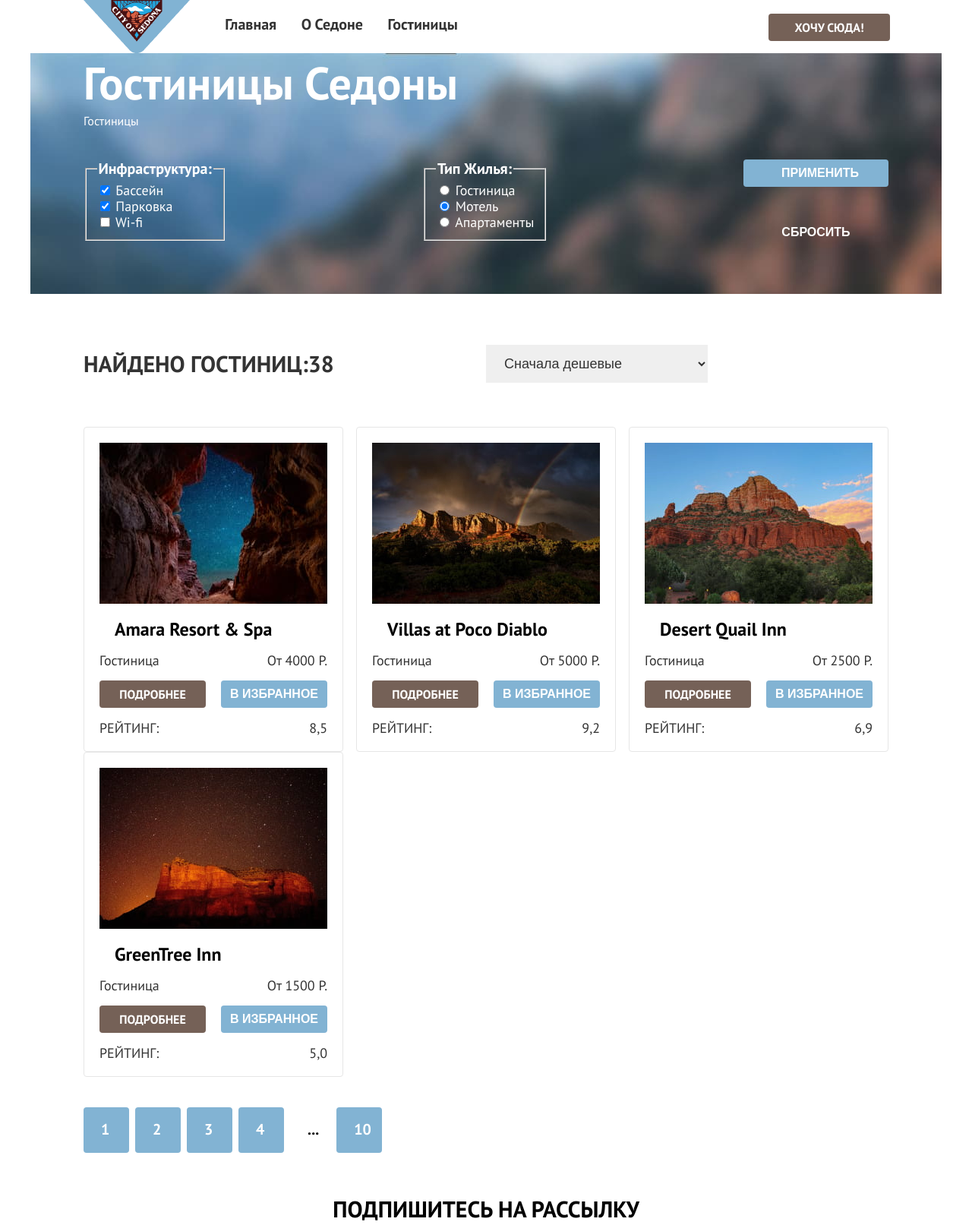
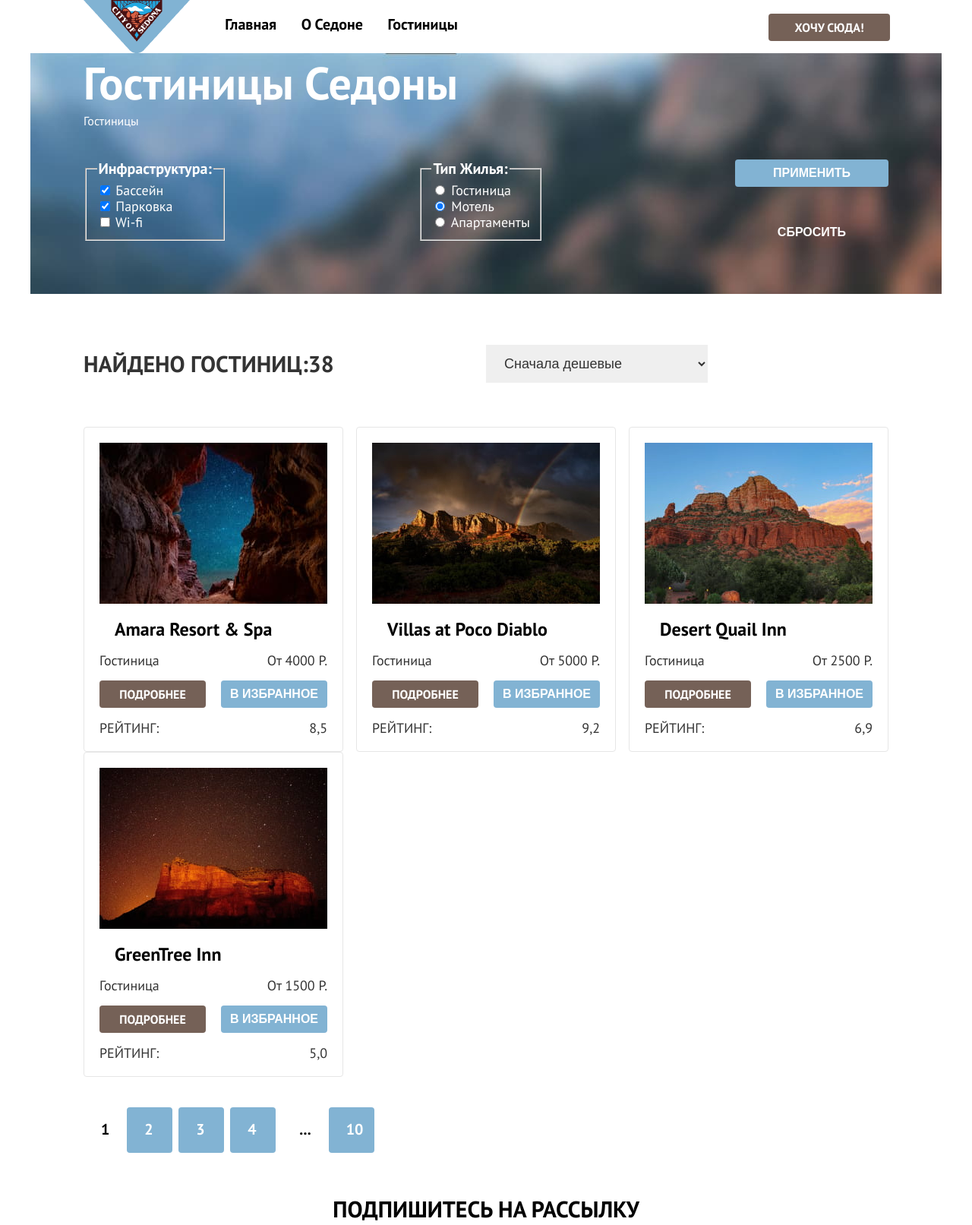
Before and after one commit to htmlacademy-htmlcss/2287759-sedona-36, a plain HTML site: page catalog.html in a window 1280 px wide. Shown: the top 1613 px of the page at 76% size. Drawn offline with Linux system fonts and the light colour scheme.

Commit message:
мелкие правки

```diff
--- a/styles/styles.css
+++ b/styles/styles.css
@@ -80,6 +80,14 @@ body {
   margin: 20px auto;
 }
 
+.menu-link {
+  font-weight: 700;
+  font-size: 20px;
+  line-height: 24px;
+  text-decoration: none;
+  color:#000000;
+}
+
 .icon-menu {
   display: flex;
   width: 268px;
@@ -89,13 +97,7 @@ body {
 }
 
 
-.menu-link {
-  font-weight: 700;
-  font-size: 20px;
-  line-height: 24px;
-  text-decoration: none;
-  color: #333333;
-}
+
 
 .icon-menu-item {
   min-width: 20px;
@@ -401,7 +403,6 @@ body {
   font-weight: 700;
   color: #FFFFFF;
   text-transform: uppercase;
-  width: 191px;
   padding: 8px 50px;
   background-color: #82B3D3;
   border-radius: 4px;
@@ -478,14 +479,16 @@ body {
   border-radius: 4px;
 
 }
-.card-content{
+
+.card-content {
   width: 300px;
   margin: 20px;
 }
+
 .hotel-card-link {
   text-decoration: none;
   color: #000;
- }
+}
 
 .hotel-card-title {
   font-size: 24px;
@@ -533,7 +536,7 @@ body {
   display: flex;
   justify-content: space-between;
   width: 300px;
-   margin-top: 16px;
+  margin-top: 16px;
 }
 
 
@@ -543,7 +546,7 @@ body {
   justify-content: flex-start;
 }
 
-.pagination-item {
+.pagination-item:not(:first-child) {
   width: 60px;
   height: 60px;
   background-color: #82B3D3;
@@ -564,7 +567,10 @@ body {
 .pagination-link span {
   color: #000;
 }
-
+.pagination-current{
+  background-color: #FFFFFF;
+  color: #000;
+     }
 .footer-page {
   width: 1200px;
   margin: 0 auto;
```
